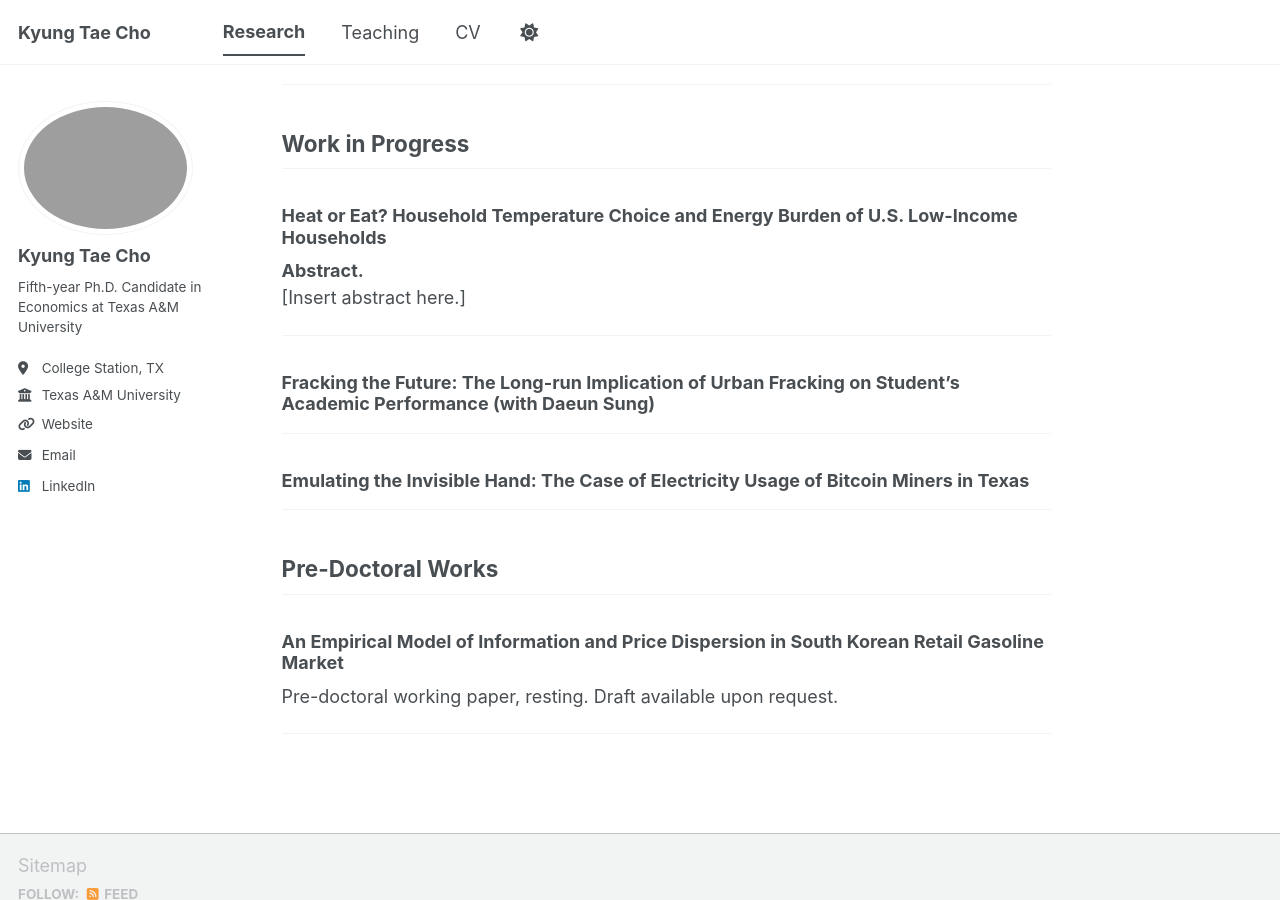
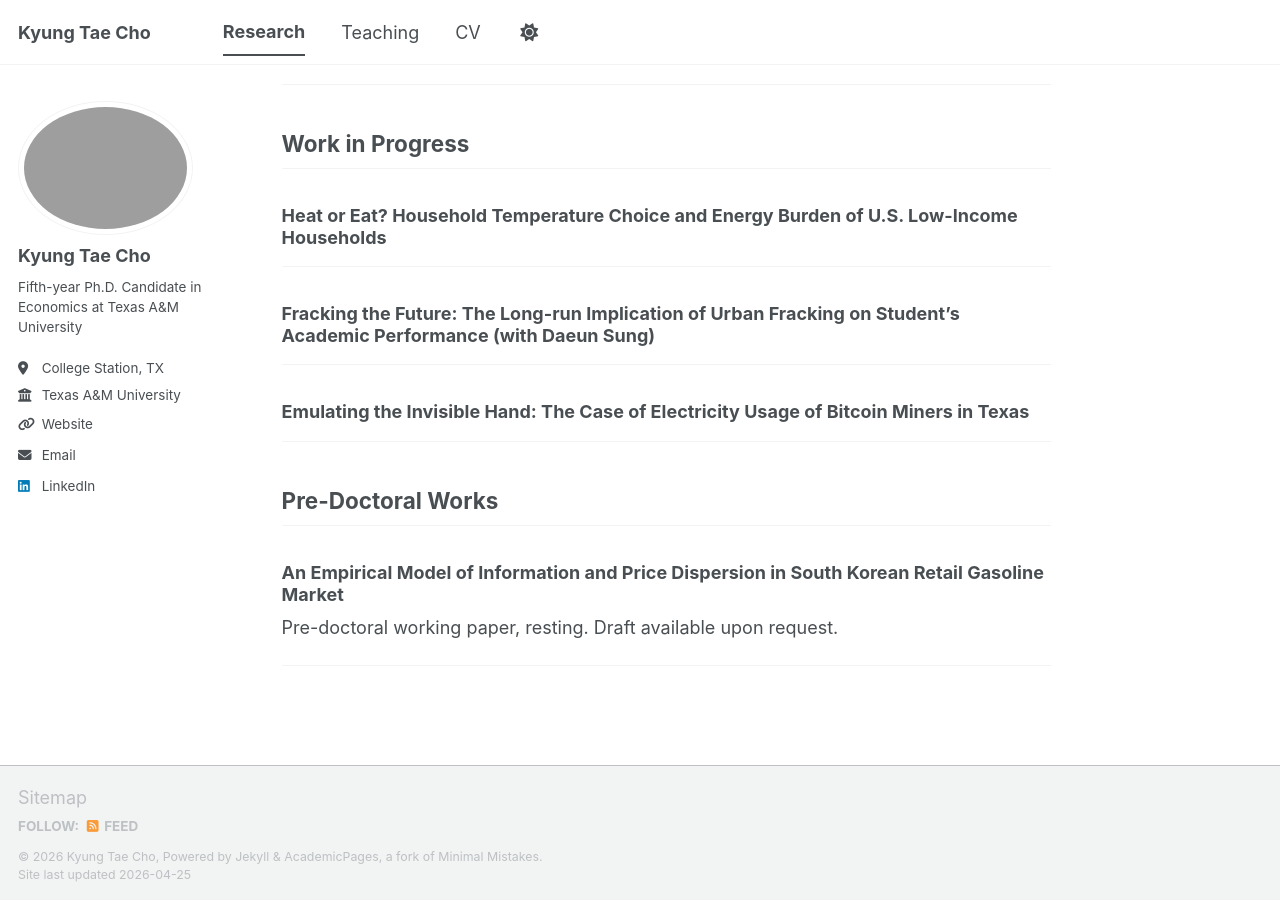
Before and after one commit to KyungtaeCho/KyungtaeCho.github.io, a Jekyll site: the page built from _pages/publications.md, in a window 1280 px wide and 900 px high, scrolled down 905 px. Built offline with Jekyll 4.4.1, drawn with Linux system fonts in a browser that asks for light colours; a script bundle is joined from its source files by our own code; library files that are not in the unit come from our copies.

Commit message:
Update publications.md

```diff
--- a/_pages/publications.md
+++ b/_pages/publications.md
@@ -29,9 +29,6 @@ This paper investigates the welfare implications of urban fracking on nearby res
 
 ### Heat or Eat? Household Temperature Choice and Energy Burden of U.S. Low-Income Households
 
-**Abstract.**
-[Insert abstract here.]
-
 ---
 
 ### Fracking the Future: The Long-run Implication of Urban Fracking on Student's Academic Performance (with Daeun Sung)
```
